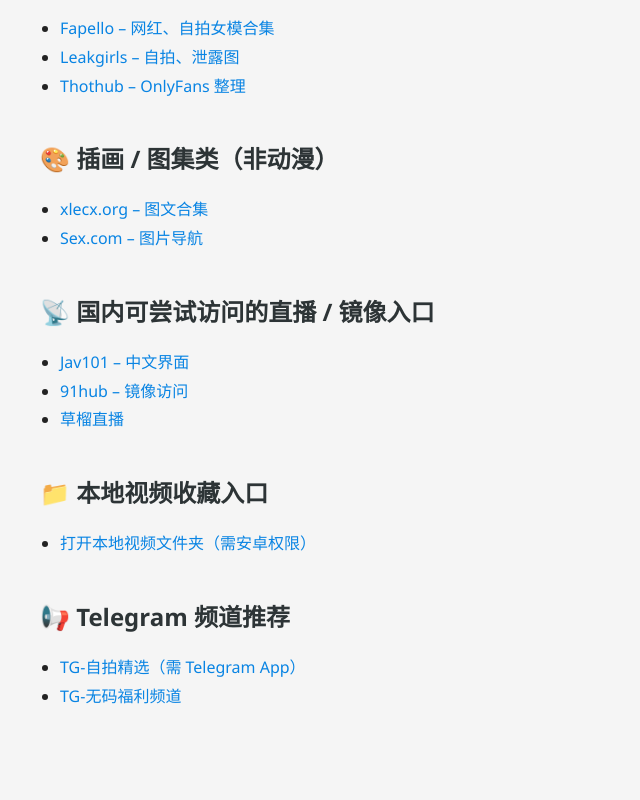
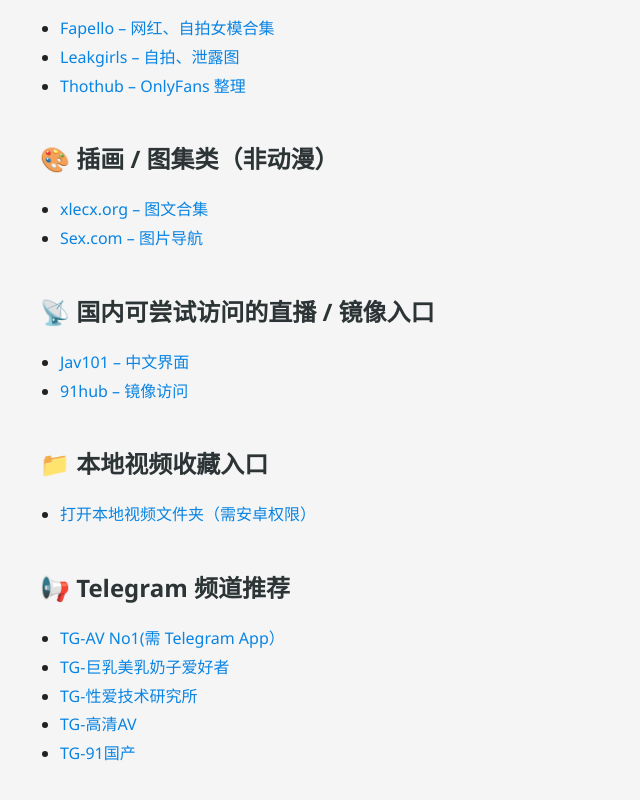
Before and after one commit to hongfeiz830/hongfeiz830.github.io, a plain HTML site: page index.html in a window 1280 px wide. Shown: the part 721-1521 px from the top of the page, without its empty margins (0-640 px from the left). Before the commit the page ends 1471 px from the top, so only its background shows below. Drawn offline with Linux system fonts and the light colour scheme.

Commit message:
Add files via upload

```diff
--- a/index.html
+++ b/index.html
@@ -64,8 +64,7 @@
     <ul>
       <li><a href="https://jav101.com" target="_blank">Jav101 – 中文界面</a></li>
       <li><a href="https://91hub.live" target="_blank">91hub – 镜像访问</a></li>
-      <li><a href="https://live2.cltt.cc" target="_blank">草榴直播</a></li>
-    </ul>
+      </ul>
   </div>
 
   <div class="section">
@@ -78,8 +77,12 @@
   <div class="section">
     <h2>📢 Telegram 频道推荐</h2>
     <ul>
-      <li><a href="https://t.me/AVnew" target="_blank">TG-自拍精选（需 Telegram App）</a></li>
-      <li><a href="https://t.me/meinv123" target="_blank">TG-无码福利频道</a></li>
+      <li><a href="https://t.me/AVnew" target="_blank">TG-AV No1(需 Telegram App）</a></li>
+      <li><a href="https://t.me/meinv123" target="_blank">TG-巨乳美乳奶子爱好者</a></li>
+      <li><a href="https://t.me/sex_researching" target="_blank">TG-性爱技术研究所</a></li>
+      <li><a href="https://t.me/wumingzhidao" target="_blank">TG-高清AV</a></li>
+      <li><a href="https://t.me/MDSP888" target="_blank">TG-91国产</a></li>
+
     </ul>
   </div>
 </body>
```
